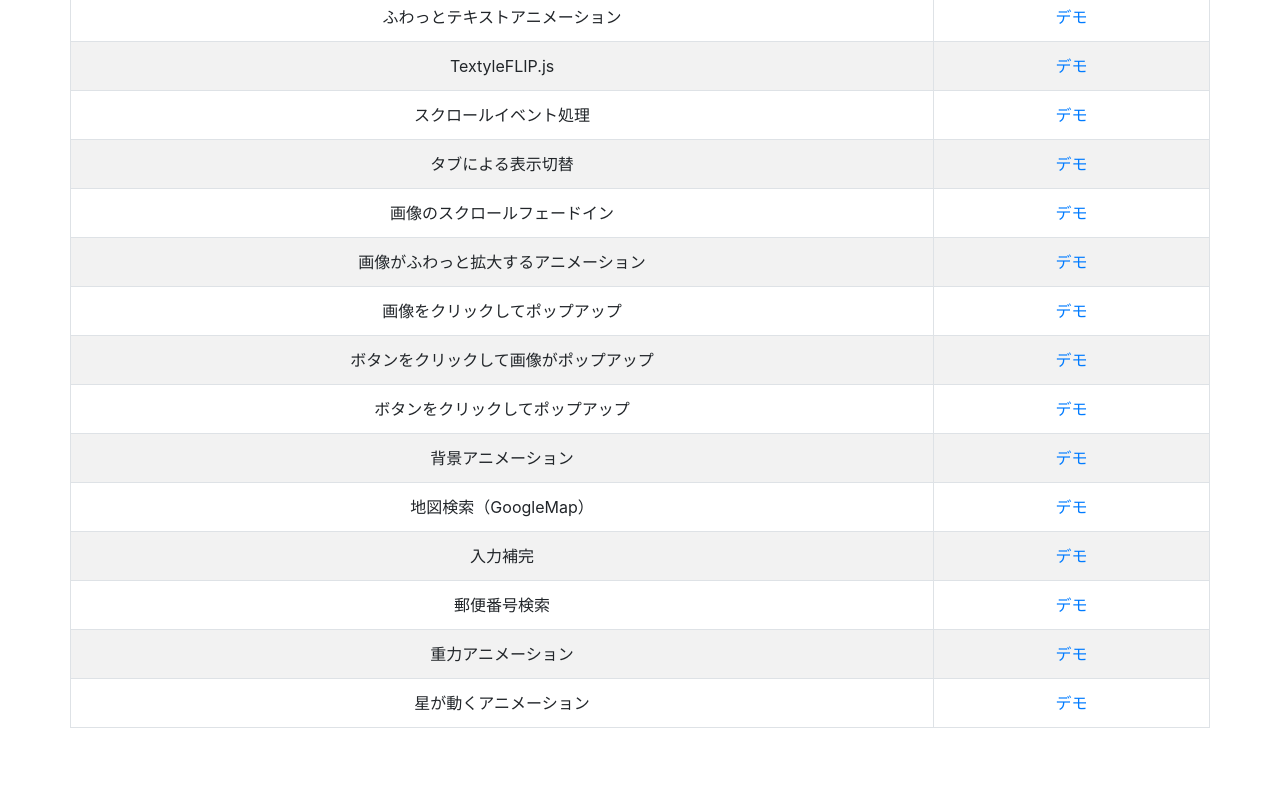
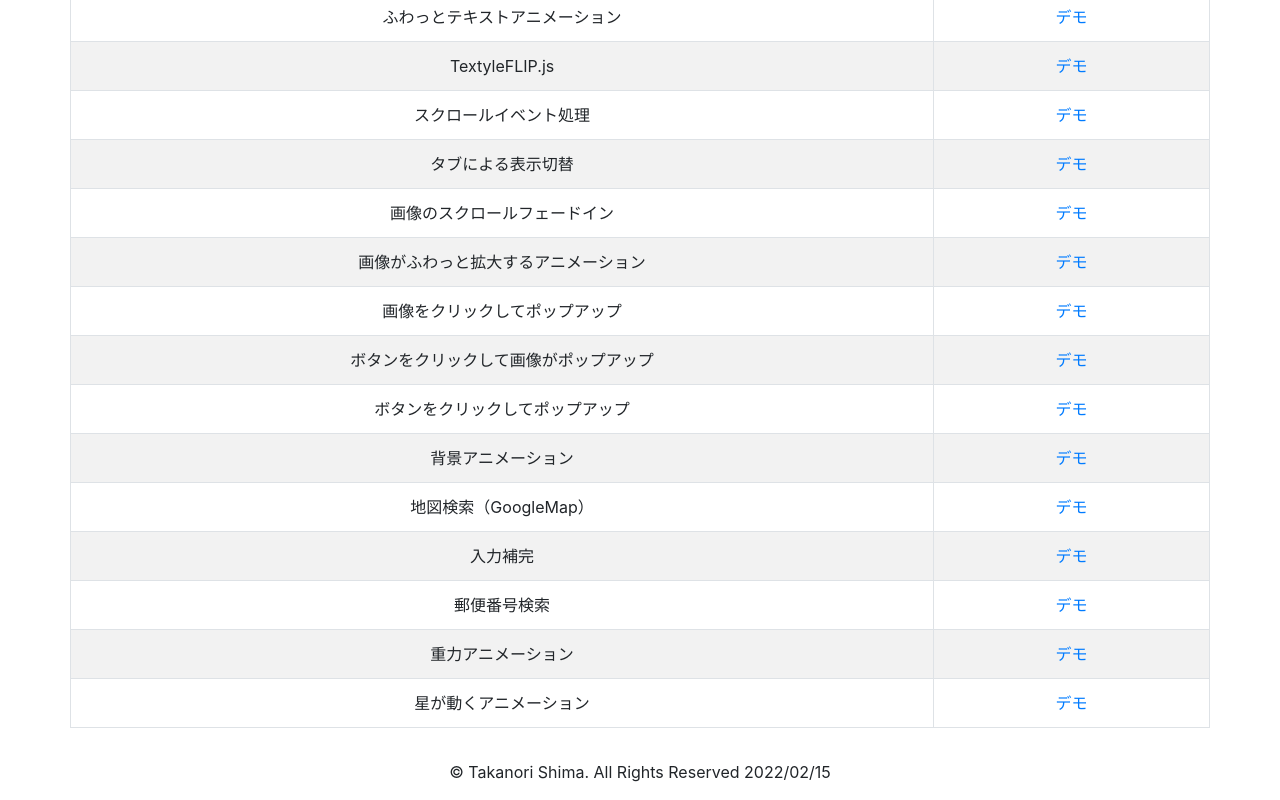
Before and after one commit to TakanoriShima/jQuery_demos, a plain HTML site: page index.html in a window 1280 px wide. Shown: the part 459-1259 px from the top of the page. Before the commit the page ends 1203 px from the top, so only its background shows below. Drawn offline with nearby package versions, Linux system fonts and the light colour scheme.

Commit message:
add copyright

```diff
--- a/index.html
+++ b/index.html
@@ -103,6 +103,9 @@
                     </tr>
                 </table>
             </div>
+            <div class="row mt-3">
+                <p class="col-sm-12 text-center">&copy; Takanori Shima. All Rights Reserved 2022/02/15</p>
+            </div>
         </div>
         <script src="https://code.jquery.com/jquery-3.3.1.min.js"></script>
         <script src="https://stackpath.bootstrapcdn.com/bootstrap/4.3.1/js/bootstrap.min.js"></script>
```
